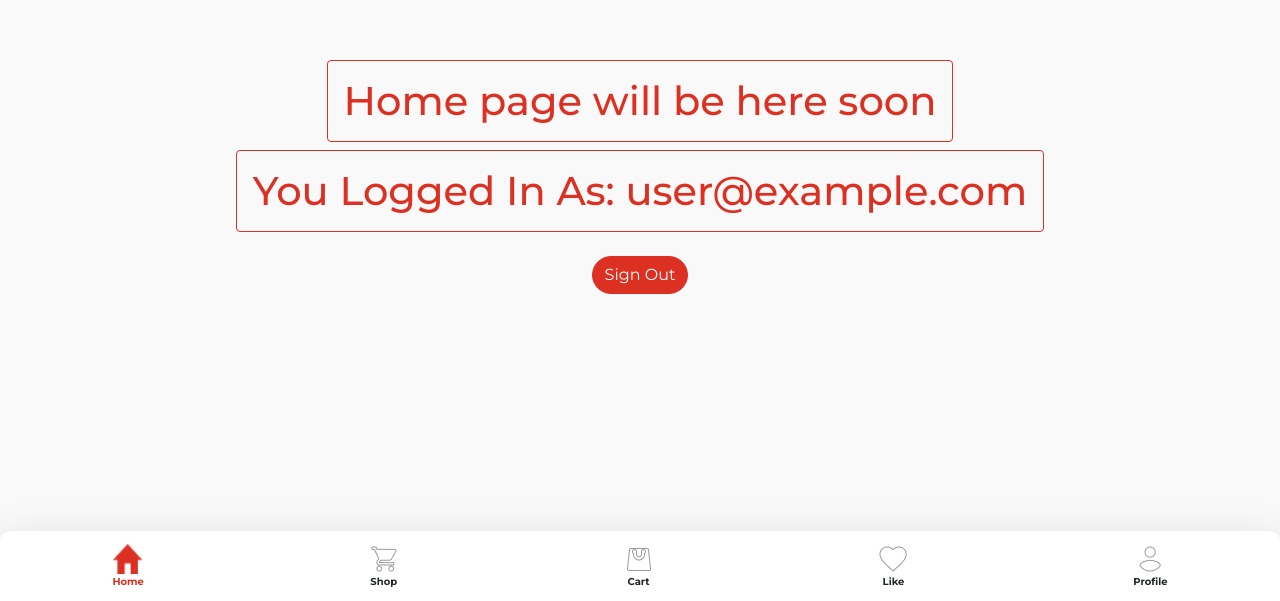
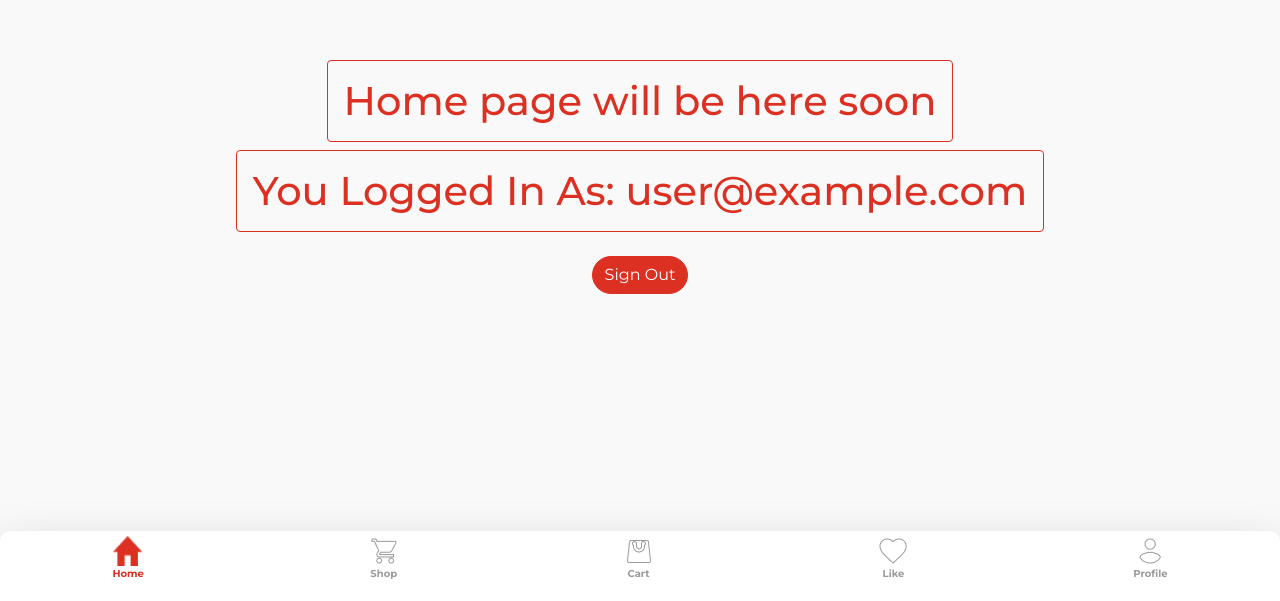
Before and after one commit to izzetomarovcff/e-commerce-react-app, a React (Create React App) app: page / in a window 1280 px wide. Shown: the part 199-800 px from the top of the page. Built offline with nearby package versions, Linux system fonts and the light colour scheme; no server answers; sample sign-in values are in the browser's storage.

Commit message:
fix navbar

```diff
--- a/src/scss/_style.scss
+++ b/src/scss/_style.scss
@@ -85,12 +85,14 @@ body{
     width: 30px;
     height: 30px;
 }
-.navitem:first-child{
-    color: $primary;
-}
-.navitem p{
+
+.navitem{
+    color: #9B9B9B;
     margin: 0;
     padding: 0;
     font-size: 10px;
     font-weight: 700;
 }
+.navitem:first-child{
+    color: $primary!important;
+}
```
Also changed, not shown: src/css/bootstrap.css.
